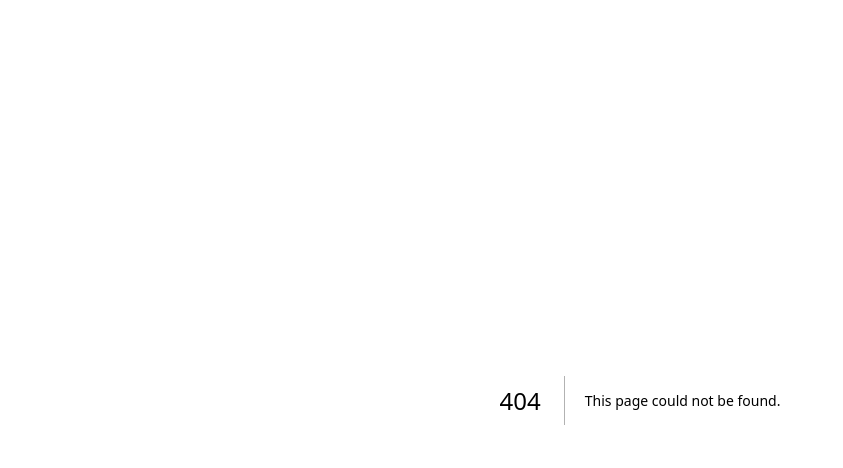
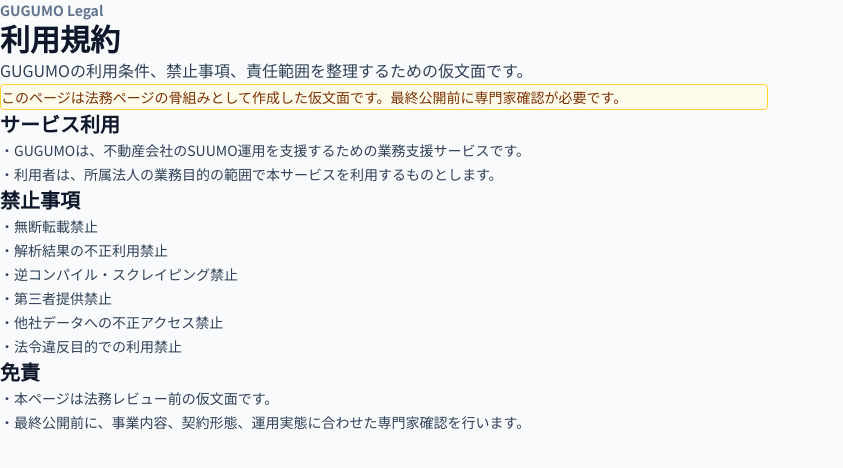
Before and after one commit to GUGUMOjp/gugumo-app, a Next.js app: page /terms in a window 1280 px wide. Before the commit this address had no page. Shown: the top 468 px of the page, without its empty margins (0-843 px from the left). Built offline with nearby package versions, Linux system fonts and the light colour scheme.

Commit message:
docs: add legal compliance foundation

```diff
--- /dev/null
+++ b/app/cookie/page.tsx
@@ -0,0 +1,8 @@
+import {
+  LegalPage,
+  legalPages,
+} from "../legal-content";
+
+export default function CookiePage() {
+  return <LegalPage content={legalPages.cookie} />;
+}
--- /dev/null
+++ b/app/legal-content.tsx
@@ -0,0 +1,150 @@
+type LegalSection = {
+  title: string;
+  body: string[];
+};
+
+export type LegalPageContent = {
+  title: string;
+  description: string;
+  sections: LegalSection[];
+};
+
+const prohibitedItems = [
+  "無断転載禁止",
+  "解析結果の不正利用禁止",
+  "逆コンパイル・スクレイピング禁止",
+  "第三者提供禁止",
+  "他社データへの不正アクセス禁止",
+  "法令違反目的での利用禁止",
+];
+
+export const legalPages = {
+  terms: {
+    title: "利用規約",
+    description: "GUGUMOの利用条件、禁止事項、責任範囲を整理するための仮文面です。",
+    sections: [
+      {
+        title: "サービス利用",
+        body: [
+          "GUGUMOは、不動産会社のSUUMO運用を支援するための業務支援サービスです。",
+          "利用者は、所属法人の業務目的の範囲で本サービスを利用するものとします。",
+        ],
+      },
+      {
+        title: "禁止事項",
+        body: prohibitedItems,
+      },
+      {
+        title: "免責",
+        body: [
+          "本ページは法務レビュー前の仮文面です。",
+          "最終公開前に、事業内容、契約形態、運用実態に合わせた専門家確認を行います。",
+        ],
+      },
+    ],
+  },
+  privacy: {
+    title: "プライバシーポリシー",
+    description: "GUGUMOで扱う個人情報・法人情報・アップロードデータの取扱い方針の仮文面です。",
+    sections: [
+      {
+        title: "取得する情報",
+        body: [
+          "アカウント情報、法人情報、CSVアップロード情報、操作履歴など、サービス提供に必要な情報を取得する場合があります。",
+          "取得する情報の範囲は、正式版公開前に実際の機能と照合して確定します。",
+        ],
+      },
+      {
+        title: "利用目的",
+        body: [
+          "サービス提供、本人確認、法人ごとのデータ分離、分析結果の生成、品質改善、問い合わせ対応のために利用します。",
+          "法令で認められる場合を除き、利用目的を超えて取り扱いません。",
+        ],
+      },
+      {
+        title: "第三者提供",
+        body: [
+          "利用者の同意または法令上の根拠がある場合を除き、取得情報を第三者へ提供しません。",
+          "解析結果、CSVデータ、他社データの第三者提供は禁止事項として扱います。",
+        ],
+      },
+    ],
+  },
+  cookie: {
+    title: "Cookie / 外部送信ポリシー",
+    description: "Cookie、外部送信、計測ツール導入時の確認事項を整理するための仮文面です。",
+    sections: [
+      {
+        title: "Cookieの利用",
+        body: [
+          "認証、セッション管理、セキュリティ維持、利用状況把握のためにCookie等を利用する場合があります。",
+          "現時点では、このページは将来の外部送信管理のための骨組みです。",
+        ],
+      },
+      {
+        title: "外部送信",
+        body: [
+          "外部サービスへ情報を送信する機能を導入する場合は、送信先、送信内容、利用目的を事前に整理します。",
+          "Google Analytics等の計測ツール導入は、本Sprintでは行いません。",
+        ],
+      },
+      {
+        title: "利用者の選択",
+        body: [
+          "Cookieの設定や拒否方法は、正式公開前に利用ブラウザの仕様と実装内容に合わせて記載します。",
+        ],
+      },
+    ],
+  },
+  security: {
+    title: "セキュリティ・禁止事項",
+    description: "GUGUMOの安全利用、データ分離、禁止行為を整理するための仮文面です。",
+    sections: [
+      {
+        title: "セキュリティ方針",
+        body: [
+          "法人ごとのデータ分離、認証、権限管理、監査可能性を重視して設計します。",
+          "他社データへの不正アクセスを防ぐため、認証・RLS・Repository層の責務分離を段階的に整備します。",
+        ],
+      },
+      {
+        title: "禁止事項",
+        body: prohibitedItems,
+      },
+      {
+        title: "インシデント対応",
+        body: [
+          "情報漏えい、不正アクセス、誤設定などが疑われる場合の連絡・調査・是正フローは、正式運用前に定義します。",
+        ],
+      },
+    ],
+  },
+} satisfies Record<string, LegalPageContent>;
+
+export function LegalPage({ content }: { content: LegalPageContent }) {
+  return (
+    <main className="min-h-screen bg-slate-50 px-6 py-12 text-slate-900">
+      <article className="mx-auto max-w-3xl">
+        <p className="text-sm font-semibold text-slate-500">GUGUMO Legal</p>
+        <h1 className="mt-3 text-3xl font-bold">{content.title}</h1>
+        <p className="mt-4 text-base leading-7 text-slate-700">{content.description}</p>
+        <p className="mt-4 rounded border border-amber-300 bg-amber-50 px-4 py-3 text-sm leading-6 text-amber-900">
+          このページは法務ページの骨組みとして作成した仮文面です。最終公開前に専門家確認が必要です。
+        </p>
+
+        <div className="mt-10 space-y-8">
+          {content.sections.map((section) => (
+            <section key={section.title}>
+              <h2 className="text-xl font-semibold">{section.title}</h2>
+              <ul className="mt-3 space-y-2 text-sm leading-6 text-slate-700">
+                {section.body.map((item) => (
+                  <li key={item}>・{item}</li>
+                ))}
+              </ul>
+            </section>
+          ))}
+        </div>
+      </article>
+    </main>
+  );
+}
--- /dev/null
+++ b/app/privacy/page.tsx
@@ -0,0 +1,8 @@
+import {
+  LegalPage,
+  legalPages,
+} from "../legal-content";
+
+export default function PrivacyPage() {
+  return <LegalPage content={legalPages.privacy} />;
+}
--- /dev/null
+++ b/app/security/page.tsx
@@ -0,0 +1,8 @@
+import {
+  LegalPage,
+  legalPages,
+} from "../legal-content";
+
+export default function SecurityPage() {
+  return <LegalPage content={legalPages.security} />;
+}
--- /dev/null
+++ b/app/terms/page.tsx
@@ -0,0 +1,8 @@
+import {
+  LegalPage,
+  legalPages,
+} from "../legal-content";
+
+export default function TermsPage() {
+  return <LegalPage content={legalPages.terms} />;
+}
```
Also changed, not shown: 2 other files (tests, documents, lock files or other folders).
